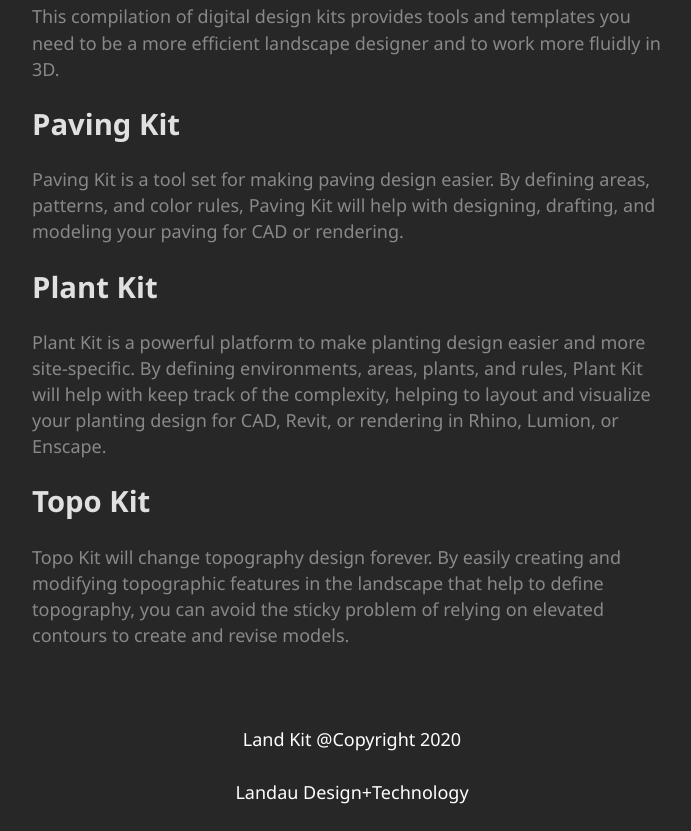
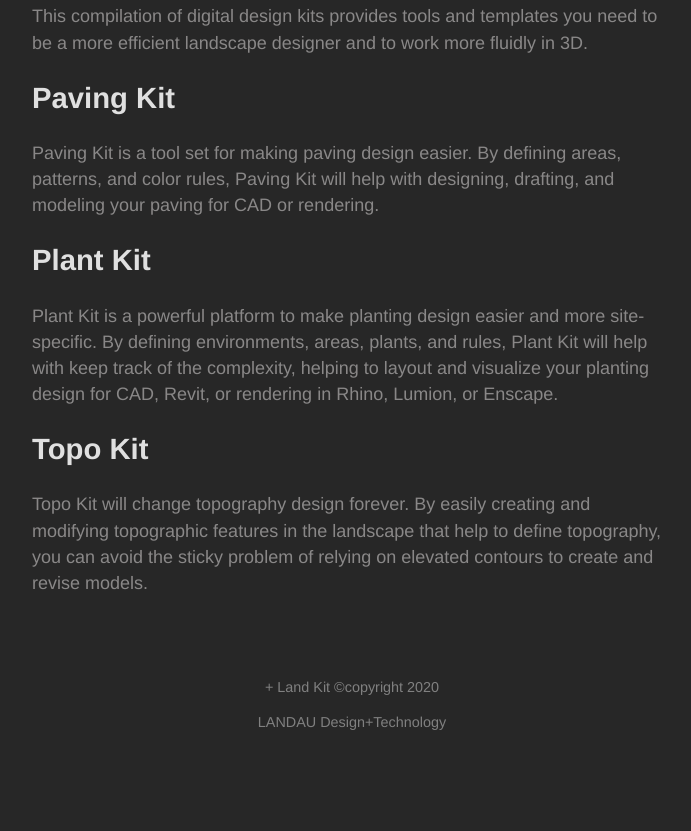
Before and after one commit to DontaRuffin/Landkit-Website, a Gatsby site: page / in a window 1280 px wide. Shown: the part 439-1270 px from the top of the page, without its empty margins (288-979 px from the left). After the commit the page ends 1183 px from the top, so only its background shows below. Built offline with nearby package versions, Linux system fonts and the light colour scheme; Gatsby itself is replaced by a stand-in of ours.

Commit message:
more CSS changes

```diff
--- a/src/components/footer.js
+++ b/src/components/footer.js
@@ -5,8 +5,8 @@
   return    <footer>
               <br></br>
               <br></br>
-              <table><center>Land Kit @Copyright 2020</center></table>
-              <table><center>Landau Design+Technology</center></table>
+              <table><center>+ Land Kit &#169;copyright 2020</center></table>
+              <table><center>LANDAU Design+Technology</center></table>
             </footer>
 }
 
--- a/src/components/index.css
+++ b/src/components/index.css
@@ -1,17 +1,25 @@
 /* Reset provided by https://github.com/gatsbyjs/gatsby-starter-blog via MIT license */
 
 html {
-    font-family: sans-serif;
+    background-color: #272727;
     -ms-text-size-adjust: 100%;
     -webkit-text-size-adjust: 100%;
   }
+
   body {
-    text-decoration-color: white;
-    /*Default background color #272727*/
-    background-color: #272727;
+    font-family: Helvetica Neue, Roboto, Tahoma, Segoe UI, Oxygen,
+    Ubuntu, Cantarell, Fira Sans, Droid Sans, sans-serif;
+    color: hsla(0, 1%, 63%, 0.8);
     margin: 0;
     -webkit-font-smoothing: antialiased;
     -moz-osx-font-smoothing: grayscale;
+    font-weight: normal;
+    word-wrap: break-word;
+    font-kerning: normal;
+    -moz-font-feature-settings: "kern", "liga", "clig", "calt";
+    -ms-font-feature-settings: "kern", "liga", "clig", "calt";
+    -webkit-font-feature-settings: "kern", "liga", "clig", "calt";
+    font-feature-settings: "kern", "liga", "clig", "calt";
   }
   /*#plantTheme{
     background-color: #00342C ;
@@ -234,19 +242,6 @@
     justify-content: center;
   }
 
-  body {
-    color: hsla(0, 1%, 63%, 0.8);
-    font-family: sans-serif;
-    font-weight: normal;
-    word-wrap: break-word;
-    font-kerning: normal;
-    font-family: Segoe UI, Roboto, Oxygen,
-      Ubuntu, Cantarell, Fira Sans, Droid Sans, Helvetica Neue, sans-serif;
-    -moz-font-feature-settings: "kern", "liga", "clig", "calt";
-    -ms-font-feature-settings: "kern", "liga", "clig", "calt";
-    -webkit-font-feature-settings: "kern", "liga", "clig", "calt";
-    font-feature-settings: "kern", "liga", "clig", "calt";
-  }
   img {
     max-width: 100%;
     margin-left: 0;
@@ -463,8 +458,9 @@
     padding-left: 0;
     padding-right: 0;
     padding-top: 0;
-    margin-bottom: 1.45rem;
-    font-size: 1rem;
+    margin-bottom: .5rem;
+    font-size: .8rem;
+    color: rgb(128, 128, 128);
     line-height: 1.45rem;
     border-collapse: collapse;
     width: 100%;
```
